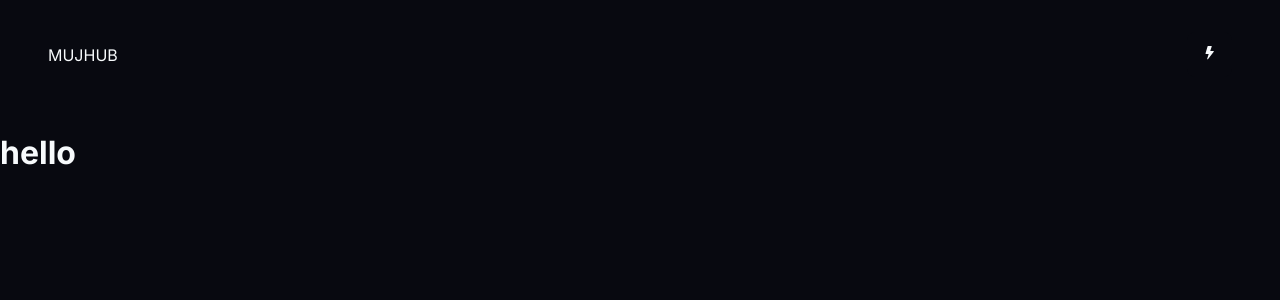
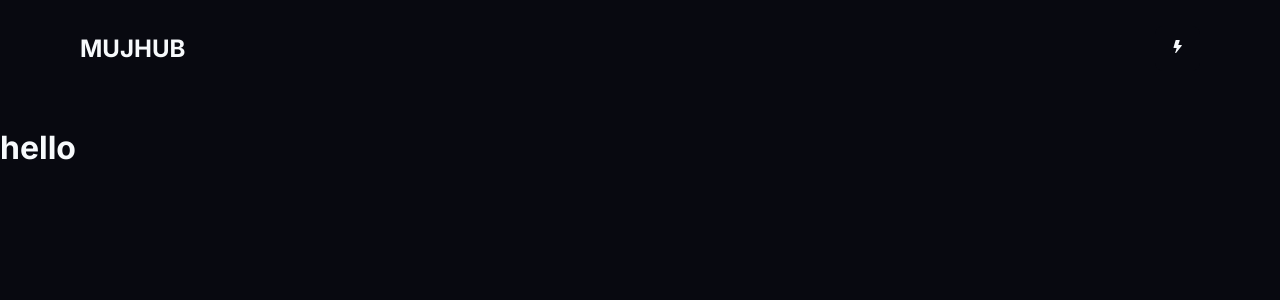
Before and after one commit to mujhub/website, a React (Create React App) app: page / in a window 1280 px wide. Shown: the top 300 px of the page. Built offline with nearby package versions, Linux system fonts and the light colour scheme.

Commit message:
[~] [Nav] Reduced padding and height

```diff
--- a/src/components/layout/Navbar/Navbar.jsx
+++ b/src/components/layout/Navbar/Navbar.jsx
@@ -1,11 +1,14 @@
 import { Nav, NavLinks } from "../../../styles/components/layout/NavbarStyles";
+import { H5 } from "../../../styles/Shared/StyledTypes";
 import ThemeSwitch from "./ThemeSwitcher";
 
 export const Navbar = ({ toggleTheme }) => {
   return (
     <Nav className="navbar">
       {/* logo */}
-      <NavLinks logo>MUJHUB</NavLinks>
+      <NavLinks logo>
+        <H5>MUJHUB</H5>
+      </NavLinks>
       <ThemeSwitch toggleTheme={toggleTheme} />
     </Nav>
   );
--- a/src/styles/components/layout/NavbarStyles.js
+++ b/src/styles/components/layout/NavbarStyles.js
@@ -1,31 +1,37 @@
 import styled from "styled-components";
 
 export const Nav = styled.div`
-  padding: 2rem;
+  padding: 1rem 5rem;
   /* padding-left: 5rem;
   padding-right: 5rem; */
+  height: 4rem;
+  margin-bottom: 2rem;
   display: flex;
   justify-content: space-between;
   align-items: center;
-  margin-bottom: 1.5rem;
   background: ${(props) => props.theme.BG};
   color: ${(props) => props.theme.TEXT};
+  @media (max-width: 768px) {
+    padding: 1rem 1.5rem;
+
+    margin-bottom: 0rem;
+    H2 {
+      font-size: 20px;
+    }
+  }
 `;
 
 export const NavLinks = styled.li`
   list-style: none;
   flex-grow: ${(props) => (props.logo ? "1" : "0")};
-  padding: 0 1rem;
 `;
 
 export const Button = styled.button`
   padding: 0.75rem;
   width: 45px;
   height: 45px;
-  margin: 0 1rem;
   background-color: ${(props) => props.theme.BG};
   color: ${(props) => props.theme.TEXT};
-  /* border: 2px solid ${(props) => props.theme.PLACEHOLDER}; */
   border: none;
   border-radius: 8px;
 `;
```
